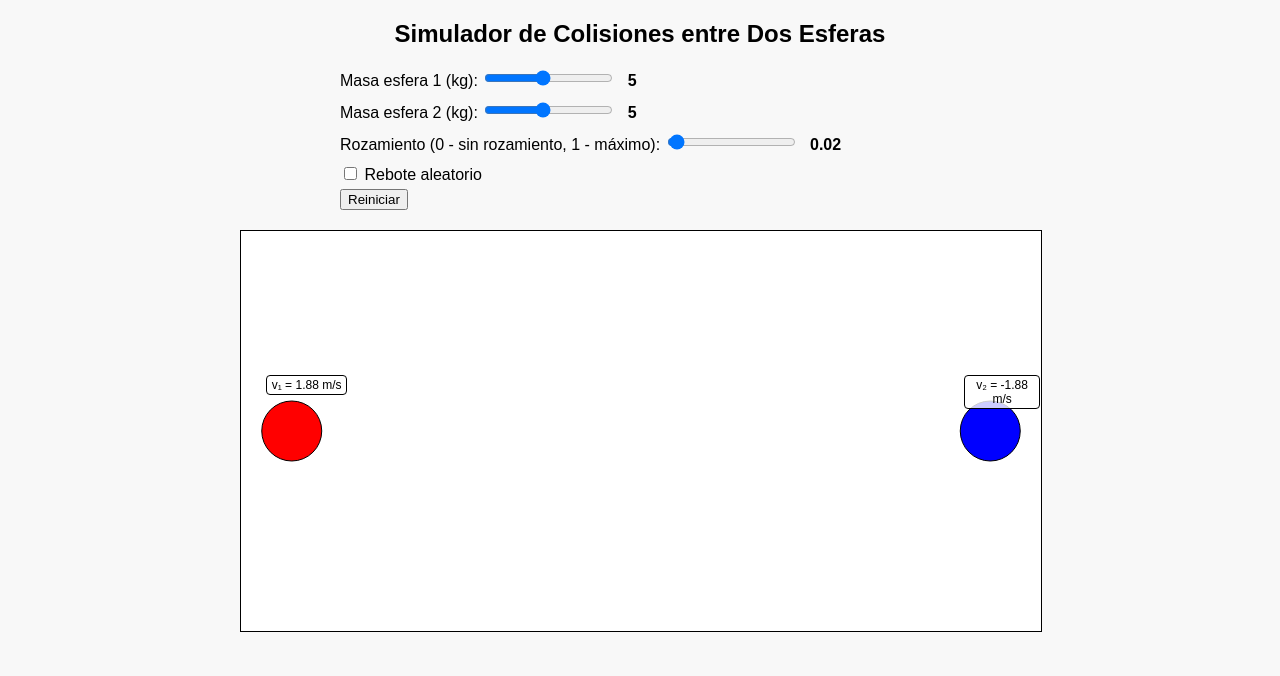
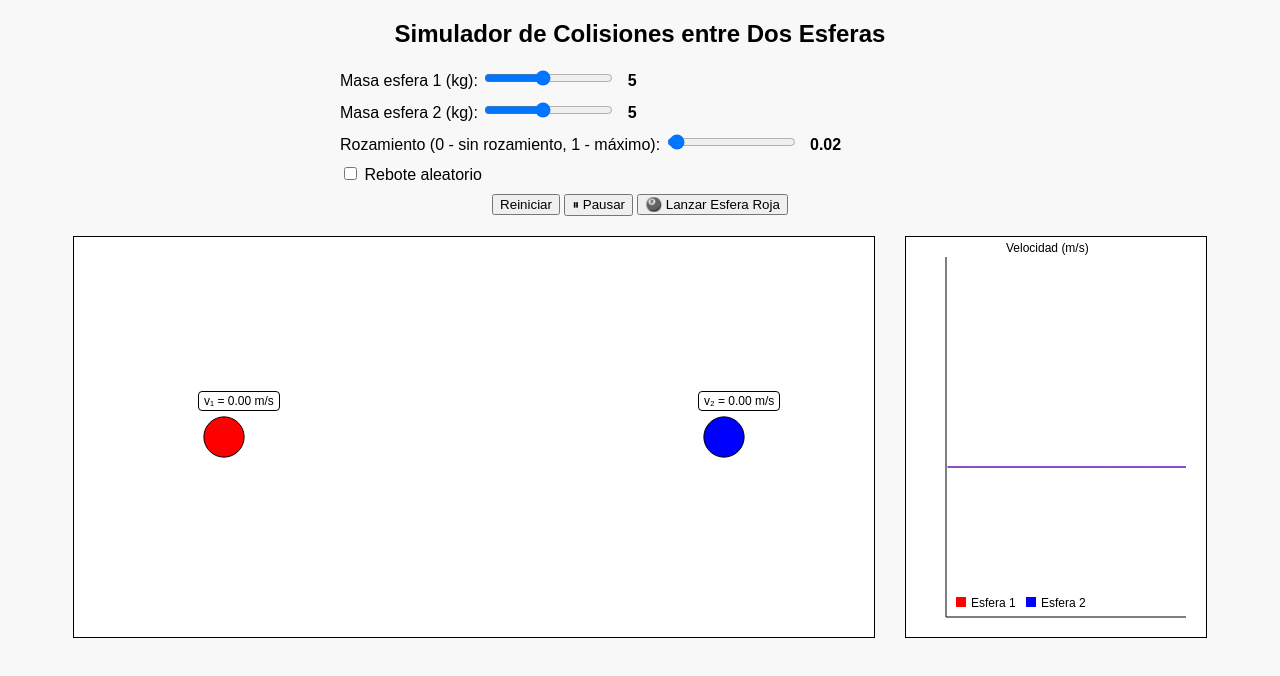
Before and after one commit to gnzbap/Simulador-Fisica, a plain HTML site: page index.html in a window 1280 px wide. Drawn offline with Linux system fonts and the light colour scheme.

Commit message:
Update index.html

```diff
--- a/index.html
+++ b/index.html
@@ -4,8 +4,9 @@
 <meta charset="UTF-8" />
 <title>Simulador de Colisiones entre Esferas</title>
 <style>
-  body { font-family: Arial, sans-serif; text-align: center; background: #f8f8f8; }
-  canvas { border: 1px solid black; display: block; margin: 20px auto; background: white; }
+  body { font-family: Arial, sans-serif; background: #f8f8f8; text-align: center; }
+  .container { display: flex; justify-content: center; align-items: flex-start; gap: 30px; margin-top: 20px; }
+  canvas { border: 1px solid black; background: white; display: block; }
   .controls { width: 600px; margin: 0 auto; text-align: left; }
   label { display: block; margin: 10px 0 5px; }
   .value { font-weight: bold; margin-left: 8px; }
@@ -18,6 +19,8 @@
     font-size: 12px;
     pointer-events: none;
   }
+  #chartCanvas { border: 1px solid #000; background: #fff; }
+  .buttons { margin-top: 10px; text-align: center; }
 </style>
 </head>
 <body>
@@ -41,18 +44,29 @@
   </label>
 
   <label><input type="checkbox" id="randomBounce"> Rebote aleatorio</label>
+  <div class="buttons">
     <button onclick="reset()">Reiniciar</button>
+    <button onclick="togglePause()">
+      <span id="pauseLabel">⏸ Pausar</span>
+    </button>
+    <button onclick="launchBall()">🎱 Lanzar Esfera Roja</button>
+  </div>
 </div>
 
-<div style="position: relative; width: 800px; margin: 0 auto;">
+<div class="container">
+  <div style="position: relative;">
     <canvas id="canvas" width="800" height="400"></canvas>
     <div id="vel1" class="velocity-label">v₁ = 0.00 m/s</div>
     <div id="vel2" class="velocity-label">v₂ = 0.00 m/s</div>
+  </div>
+  <canvas id="chartCanvas" width="300" height="400"></canvas>
 </div>
 
 <script>
 const canvas = document.getElementById('canvas');
 const ctx = canvas.getContext('2d');
+const chartCanvas = document.getElementById('chartCanvas');
+const chartCtx = chartCanvas.getContext('2d');
 
 // Controles
 const mass1Range = document.getElementById('mass1');
@@ -60,32 +74,48 @@ const mass2Range = document.getElementById('mass2');
 const frictionRange = document.getElementById('friction');
 const randomBounceCheckbox = document.getElementById('randomBounce');
 
-// Etiquetas de valor de sliders
+// Etiquetas de sliders
 const mass1Value = document.getElementById('mass1Value');
 const mass2Value = document.getElementById('mass2Value');
 const frictionValue = document.getElementById('frictionValue');
 
-// Etiquetas de velocidad flotante
+// Etiquetas de velocidad flotantes
 const vel1Label = document.getElementById('vel1');
 const vel2Label = document.getElementById('vel2');
 
-// Actualizar texto de sliders
+// Estado de simulación
+let paused = false;
+let animationId;
+let time = 0;
+let data = []; // {t, v1, v2}
+
+let sphere1, sphere2;
+
+function reset() {
+  cancelAnimationFrame(animationId);
+  time = 0;
+  data = [];
+  sphere1 = { x: 150, y: 200, vx: 0, vy: 0, mass: parseFloat(mass1Range.value) };
+  sphere2 = { x: 650, y: 200, vx: 0, vy: 0, mass: parseFloat(mass2Range.value) };
+  updateRadius();
+  drawChart();
+  animate();
+}
+
+function updateRadius() {
+  // Radio proporcional a la raíz cúbica de la masa
+  sphere1.r = 15 + 3 * Math.cbrt(sphere1.mass);
+  sphere2.r = 15 + 3 * Math.cbrt(sphere2.mass);
+}
+
 [mass1Range, mass2Range, frictionRange].forEach(input => {
   input.addEventListener('input', () => {
     if (input.id === 'mass1') mass1Value.textContent = input.value;
     if (input.id === 'mass2') mass2Value.textContent = input.value;
     if (input.id === 'friction') frictionValue.textContent = input.value;
+    updateRadius();
   });
 });
-
-let sphere1, sphere2, animationId;
-
-function reset() {
-  cancelAnimationFrame(animationId);
-  sphere1 = { x: 150, y: 200, r: 30, vx: 2, vy: 0, mass: parseFloat(mass1Range.value) };
-  sphere2 = { x: 650, y: 200, r: 30, vx: -2, vy: 0, mass: parseFloat(mass2Range.value) };
-  animate();
-}
 
 function drawSphere(sphere, color) {
   ctx.beginPath();
@@ -100,15 +130,10 @@ function handleCollision(s1, s2, randomBounce) {
   const dy = s2.y - s1.y;
   const dist = Math.sqrt(dx * dx + dy * dy);
   if (dist < s1.r + s2.r) {
-    // Normal unitario
     const nx = dx / dist;
-    const ny = dy / dist;
-    // Velocidad relativa
     const p = 2 * (s1.vx * nx - s2.vx * nx) / (s1.mass + s2.mass);
-    // Actualizar velocidades
-    s1.vx = s1.vx - p * s2.mass * nx;
-    s2.vx = s2.vx + p * s1.mass * nx;
-
+    s1.vx -= p * s2.mass * nx;
+    s2.vx += p * s1.mass * nx;
     if (randomBounce) {
       s1.vx += (Math.random() - 0.5) * 0.5;
       s2.vx += (Math.random() - 0.5) * 0.5;
@@ -119,49 +144,118 @@ function handleCollision(s1, s2, randomBounce) {
 function updateVelocityLabels() {
   vel1Label.textContent = `v₁ = ${sphere1.vx.toFixed(2)} m/s`;
   vel2Label.textContent = `v₂ = ${sphere2.vx.toFixed(2)} m/s`;
-  // Posicionar etiquetas sobre cada esfera
   vel1Label.style.left = (canvas.offsetLeft + sphere1.x - 25) + "px";
   vel1Label.style.top  = (canvas.offsetTop + sphere1.y - sphere1.r - 25) + "px";
   vel2Label.style.left = (canvas.offsetLeft + sphere2.x - 25) + "px";
   vel2Label.style.top  = (canvas.offsetTop + sphere2.y - sphere2.r - 25) + "px";
 }
 
+function drawChart() {
+  chartCtx.clearRect(0, 0, chartCanvas.width, chartCanvas.height);
+  chartCtx.font = "12px Arial";
+  chartCtx.fillText("Velocidad (m/s)", 100, 15);
+  chartCtx.strokeStyle = "#000";
+  chartCtx.beginPath();
+  chartCtx.moveTo(40, 20);
+  chartCtx.lineTo(40, 380);
+  chartCtx.lineTo(280, 380);
+  chartCtx.stroke();
+
+  if (data.length < 2) return;
+
+  const maxT = Math.max(...data.map(d => d.t));
+  const scaleX = 240 / Math.max(1, maxT);
+  const maxV = Math.max(...data.map(d => Math.max(Math.abs(d.v1), Math.abs(d.v2))), 1);
+  const scaleY = 150 / maxV;
+
+  // Esfera 1
+  chartCtx.strokeStyle = "red";
+  chartCtx.beginPath();
+  data.forEach((d, i) => {
+    const x = 40 + d.t * scaleX;
+    const y = 380 - 150 - d.v1 * scaleY;
+    if (i === 0) chartCtx.moveTo(x, y);
+    else chartCtx.lineTo(x, y);
+  });
+  chartCtx.stroke();
+
+  // Esfera 2
+  chartCtx.strokeStyle = "blue";
+  chartCtx.beginPath();
+  data.forEach((d, i) => {
+    const x = 40 + d.t * scaleX;
+    const y = 380 - 150 - d.v2 * scaleY;
+    if (i === 0) chartCtx.moveTo(x, y);
+    else chartCtx.lineTo(x, y);
+  });
+  chartCtx.stroke();
+
+  // Leyenda
+  chartCtx.fillStyle = "red";
+  chartCtx.fillRect(50, 360, 10, 10);
+  chartCtx.fillStyle = "black";
+  chartCtx.fillText("Esfera 1", 65, 370);
+
+  chartCtx.fillStyle = "blue";
+  chartCtx.fillRect(120, 360, 10, 10);
+  chartCtx.fillStyle = "black";
+  chartCtx.fillText("Esfera 2", 135, 370);
+}
+
 function animate() {
   const friction = parseFloat(frictionRange.value);
   const randomBounce = randomBounceCheckbox.checked;
+
   sphere1.mass = parseFloat(mass1Range.value);
   sphere2.mass = parseFloat(mass2Range.value);
+  updateRadius();
 
+  if (!paused) {
     ctx.clearRect(0, 0, canvas.width, canvas.height);
 
     // Movimiento
     sphere1.x += sphere1.vx;
     sphere2.x += sphere2.vx;
 
-  // Rozamiento (reduce velocidad ligeramente)
+    // Rozamiento
     sphere1.vx *= (1 - friction * 0.01);
     sphere2.vx *= (1 - friction * 0.01);
 
-  // Rebote en bordes
+    // Colisiones con bordes
     [sphere1, sphere2].forEach(s => {
       if (s.x - s.r < 0) { s.x = s.r; s.vx = -s.vx; }
       if (s.x + s.r > canvas.width) { s.x = canvas.width - s.r; s.vx = -s.vx; }
     });
 
-  // Colisión entre esferas
     handleCollision(sphere1, sphere2, randomBounce);
 
-  // Dibujar esferas
     drawSphere(sphere1, 'red');
     drawSphere(sphere2, 'blue');
+    updateVelocityLabels();
 
-  // Actualizar velocidades visuales
-  updateVelocityLabels();
+    // Guardar datos para gráfico
+    time += 0.1;
+    data.push({t: time, v1: sphere1.vx, v2: sphere2.vx});
+    if (data.length > 300) data.shift(); // Mantener tamaño razonable
+    drawChart();
+  }
 
   animationId = requestAnimationFrame(animate);
 }
 
-// Iniciar
+// Controles de pausa
+function togglePause() {
+  paused = !paused;
+  document.getElementById('pauseLabel').textContent = paused ? "▶ Reanudar" : "⏸ Pausar";
+}
+
+// Lanzar esfera tipo pool
+function launchBall() {
+  if (paused) paused = false;
+  sphere1.vx = 6 + Math.random() * 2;
+  sphere2.vx = 0;
+}
+
 reset();
 </script>
 
```
Lines whose indentation alone changed are shown as unchanged.
